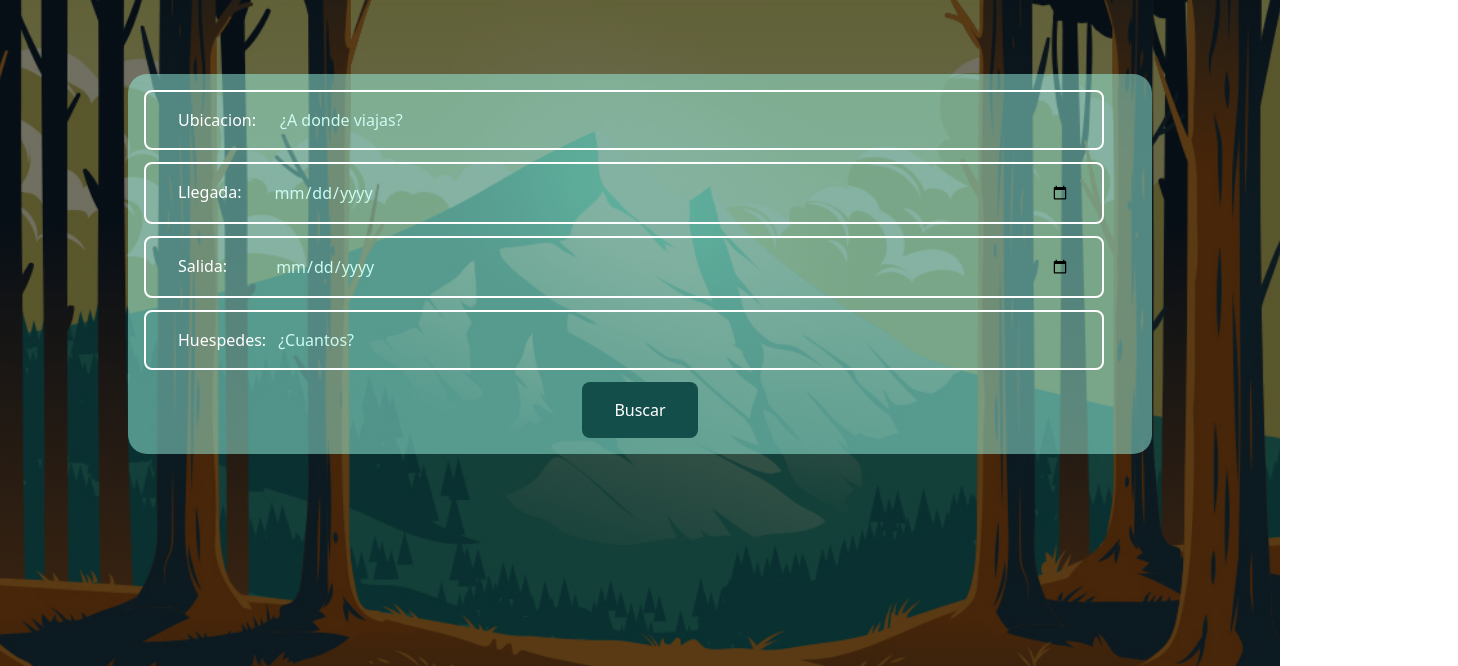
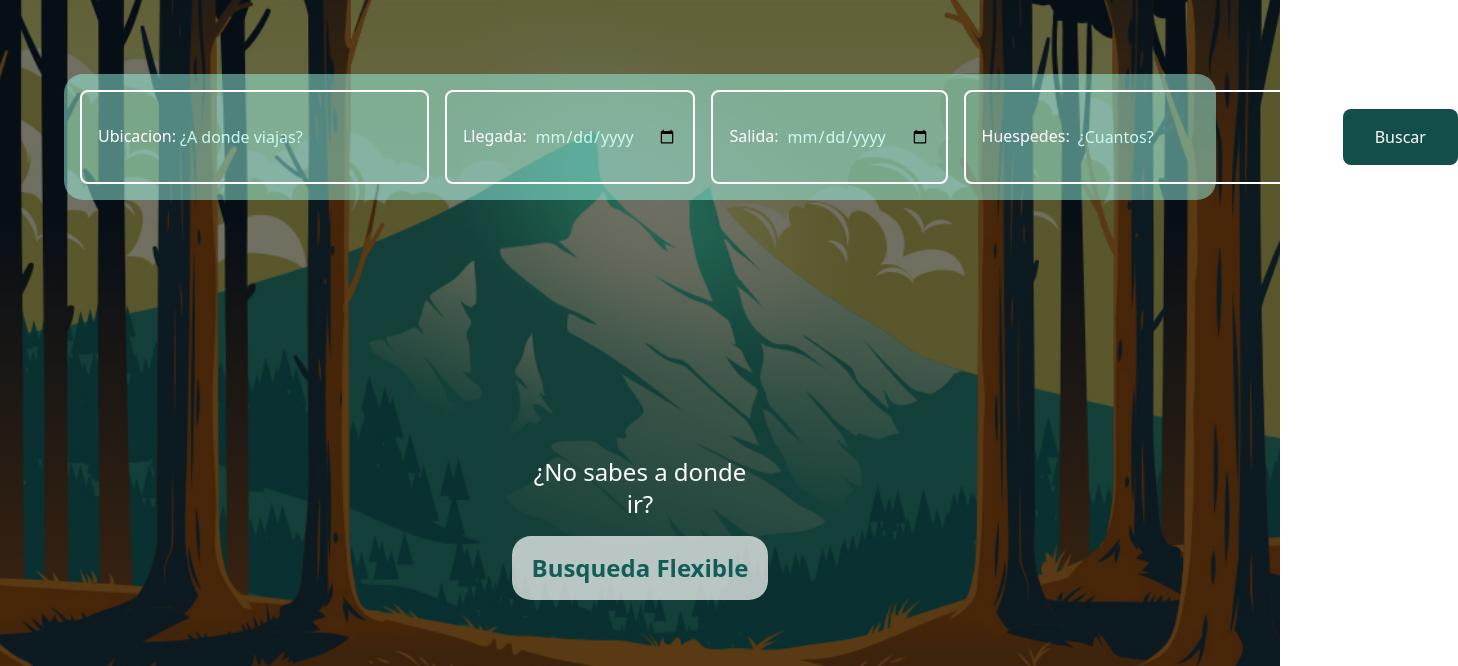
Before and after one commit to JahelyRiveraa/airbnb-landing, a website: page index.html in a window 1280 px wide. Shown: the part 134-800 px from the top of the page, 1458 px wide, since content can reach past the window. Drawn offline with nearby package versions, Linux system fonts and the light colour scheme; files that its build step writes are made by us from their sources.

Commit message:
third version

```diff
--- a/index.html
+++ b/index.html
@@ -26,26 +26,26 @@
 
     <section class="hero pt-[11rem] h-[43rem] lg:h-[55rem] lg:pt-[13rem]">
 
-        <form class="flex flex-col py-3 px-3
+        <form class="flex flex-col lg:flex-row py-3 px-3
 
-        bg-teal-200 w-4/5 bg-opacity-50 justify-between container rounded-[1.2rem] mx-auto lg:mt-[0rem] lg:py-[1rem] lg:px-[1rem]">
+        bg-teal-200 w-4/5 lg:w-[90%] bg-opacity-50 justify-between container rounded-[1.2rem] mx-auto lg:mt-[0rem] lg:py-[1rem] lg:px-[1rem]">
 
-            <div class="flex gap-x-6 py-2 mb-3 lg:py-[1rem] lg:px-[2rem] border-solid border-2 rounded-lg border-white lg:mr-[2rem] px-3">
+            <div class="flex gap-x-6 lg:gap-x-1 py-2 px-3 lg:mr-[1rem] mb-3 lg:mb-0 lg:py-[2rem] lg:px-[1rem] border-solid border-2 rounded-lg border-white">
                 <label class="text-white" for="ubicacion">Ubicacion: </label>
                 <input class="bg-transparent placeholder-teal-100 grow" type="text" id="ubicacion" placeholder="¿A donde viajas?">
             </div>
 
-            <div class="flex gap-x-8 py-2 mb-3 lg:py-[1rem] lg:px-[2rem] border-solid border-2 rounded-lg border-white lg:mr-[2rem] px-3">
+            <div class="flex gap-x-8 lg:gap-x-2 py-2 px-3 lg:mr-[1rem] mb-3 lg:mb-0 lg:py-[2rem] lg:px-[1rem] border-solid border-2 rounded-lg border-white">
                 <label class="text-white" for="llegada">Llegada: </label>
                 <input class="bg-transparent cursor-pointer text-teal-100 grow" type="date" id="llegada">
             </div>
 
-            <div class="flex gap-x-12 py-2 mb-3 lg:py-[1rem] lg:px-[2rem] border-solid border-2 rounded-lg border-white lg:mr-[2rem] px-3">
+            <div class="flex gap-x-12 lg:gap-x-2 py-2 px-3 lg:mr-[1rem] mb-3 lg:mb-0 lg:py-[2rem] lg:px-[1rem] border-solid border-2 rounded-lg border-white">
                 <label class="text-white" for="salida">Salida: </label>
                 <input class="bg-transparent cursor-pointer text-teal-100 grow" type="date" id="salida">
             </div>
 
-            <div class="flex gap-x-3 py-2 mb-3 lg:py-[1rem] lg:px-[2rem] border-solid border-2 rounded-lg border-white lg:mr-[2rem] px-3">
+            <div class="flex gap-x-3 lg:gap-x-2 py-2 px-3 lg:mr-[1rem] mb-3 lg:mb-0 lg:py-[2rem] lg:px-[1rem] border-solid border-2 rounded-lg border-white">
                 <label class="text-white" for="huespedes">Huespedes:</label>
                 <input class="bg-transparent placeholder-teal-100 grow" type="number" id="huespedes" placeholder="¿Cuantos?">
             </div>
@@ -256,11 +256,11 @@
         </div>
     </section>
 
-    <!-- <footer class="mt-[2rem] pt-[3rem] pb-[3rem] w-6/5 bg-slate-200 border-t-2 border-slate-400">
-        <div class="grid grid-cols-4 mx-[6rem] mt-[2rem] mb-[2rem] pb-[2rem] border-b-2 border-slate-400">
+    <footer class="mt-[4rem] pt-[3rem] pb-[3rem] w-6/5 bg-slate-200 border-t-2 border-slate-400">
+        <div class="grid grid-rows-1 gap-6 md:grid-cols-4 justify-center mx-[6rem] mt-[2rem] mb-[2rem] pb-[2rem] border-b-2 border-slate-400">
             <div class="">
                 <h3 class="text-center">Acerca de</h3>
-                <nav class="flex flex-col items-center">
+                <nav class="flex gap-1 md:flex-col items-center">
                     <a href="#">Enlace 1</a>
                     <a href="#">Enlace 2</a>
                     <a href="#">Enlace 3</a>
@@ -270,7 +270,7 @@
 
             <div>
                 <h3 class="text-center">Comunidad</h3>
-                <nav class="flex flex-col items-center">
+                <nav class="flex gap-1 md:flex-col items-center">
                     <a href="#">Enlace 1</a>
                     <a href="#">Enlace 2</a>
                     <a href="#">Enlace 3</a>
@@ -280,7 +280,7 @@
 
             <div>
                 <h3 class="text-center">Anfitrion</h3>
-                <nav class="flex flex-col items-center">
+                <nav class="flex gap-1 md:flex-col items-center">
                     <a href="#">Enlace 1</a>
                     <a href="#">Enlace 2</a>
                     <a href="#">Enlace 3</a>
@@ -290,7 +290,7 @@
 
             <div>
                 <h3 class="text-center">Aistencia</h3>
-                <nav class="flex flex-col items-center">
+                <nav class="flex gap-1 md:flex-col items-center">
                     <a href="#">Enlace 1</a>
                     <a href="#">Enlace 2</a>
                     <a href="#">Enlace 3</a>
@@ -299,15 +299,15 @@
             </div>
         </div>
 
-        <div class="mx-[14rem] mt-[2rem] mb-[2rem]">
-            <nav class="flex">
+        <div class="flex mx-10 md:mx-auto justify-center gap-3">
+            <nav>
                 <a href="#">- Enlace Nuevo</a>
                 <a href="#">- Enlace Nuevo</a>
                 <a href="#">- Enlace Nuevo</a>
                 <a href="#">- Enlace Nuevo</a>
             </nav>
         </div>
-    </footer> -->
+    </footer>
 
 </body>
 </html>
```
